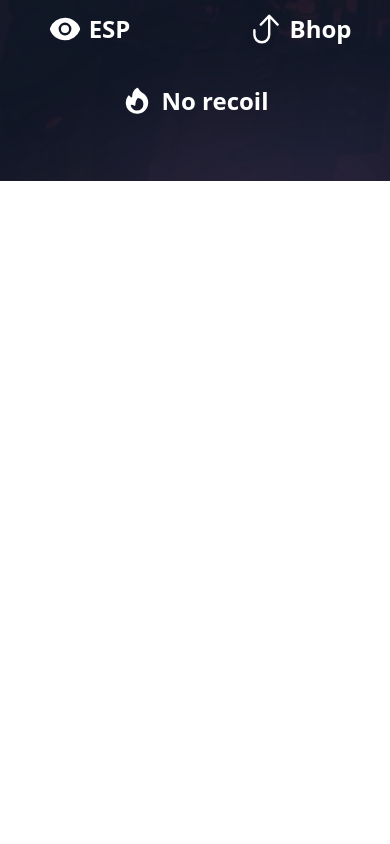
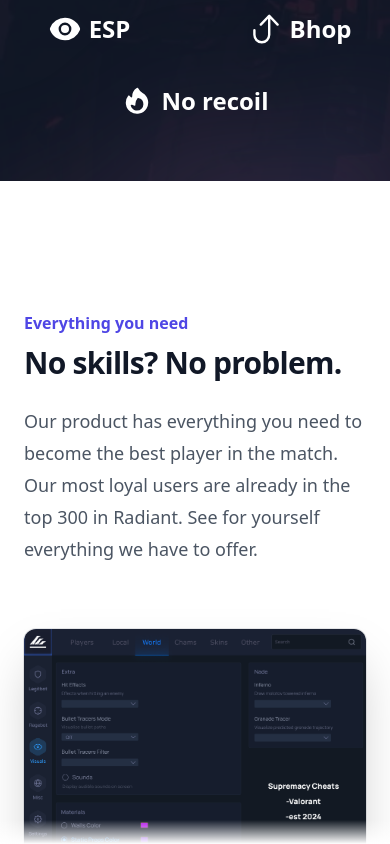
Before and after one commit to Faccin27/Supremacy_cheats-Landing-page, a React (Create React App) app: page / in a window 390 px wide. Shown: the part 791-1635 px from the top of the page. Before the commit the page ends 972 px from the top, so only its background shows below. Built offline with nearby package versions, Linux system fonts and the light colour scheme.

Commit message:
feat: create feature section with menu photo and color transition effect for additional info

```diff
--- a/src/components/Home.jsx
+++ b/src/components/Home.jsx
@@ -11,6 +11,7 @@ import {
   CursorArrowRaysIcon,
   BoltIcon,
   EyeIcon,
+  InformationCircleIcon,
   FireIcon,
   ArrowUturnUpIcon,
 } from "@heroicons/react/20/solid";
@@ -20,6 +21,44 @@ const navigation = [
   { name: "Features", href: "#" },
   { name: "Marketplace", href: "#" },
   { name: "Company", href: "#" },
+];
+
+const features = [
+  {
+    name: "Aimbot",
+    description:
+      "Aimbot is a feature that helps to automatically aim at the nearest target.",
+    icon: CursorArrowRaysIcon,
+  },
+  {
+    name: "Triggerbot",
+    description:
+      "Triggerbot automatically shoots when the crosshair is over an enemy.",
+    icon: BoltIcon,
+  },
+  {
+    name: "Wallhack",
+    description:
+      "Wallhack allows you to see enemies through walls and objects.",
+    icon: EyeIcon,
+  },
+  {
+    name: "ESP (Extra Sensory Perception)",
+    description:
+      "ESP displays additional information about enemies, such as health, weapons, and distance.",
+    icon: InformationCircleIcon,
+  },
+  {
+    name: "No Recoil",
+    description: "Removes weapon recoil to make shooting easier.",
+    icon: FireIcon,
+  },
+  {
+    name: "Auto BunnyHop",
+    description:
+      "Script that allows the user to perform bunnyhop movement automatically.",
+    icon: ArrowUturnUpIcon,
+  },
 ];
 
 export default function Example() {
@@ -216,6 +255,39 @@ export default function Example() {
             />
           </div>
         </div>
+
+        {/* Feature section */}
+        <div className="mt-32 sm:mt-56">
+          <div className="mx-auto max-w-7xl px-6 lg:px-8">
+            <div className="mx-auto max-w-2xl sm:text-center">
+              <h2 className="text-base font-semibold leading-7 text-indigo-600">
+                Everything you need
+              </h2>
+              <p className="mt-2 text-3xl font-bold tracking-tight text-gray-900 sm:text-4xl">
+                No skills? No problem.
+              </p>
+              <p className="mt-6 text-lg leading-8 text-gray-600">
+                Our product has everything you need to become the best player in
+                the match. Our most loyal users are already in the top 300 in
+                Radiant. See for yourself everything we have to offer.
+              </p>
+            </div>
+          </div>
+          <div className="relative overflow-hidden pt-16">
+            <div className="mx-auto max-w-7xl px-6 lg:px-8">
+              <img
+                alt="App screenshot"
+                src={menu}
+                width={2432}
+                height={1442}
+                className="mb-[-12%] rounded-xl shadow-2xl ring-1 ring-gray-900/10"
+              />
+              <div aria-hidden="true" className="relative">
+                <div className="absolute -inset-x-20 bottom-0 bg-gradient-to-t from-white pt-[7%]" />
+              </div>
+            </div>
+          </div>
+        </div>
       </main>
     </div>
   );
```
